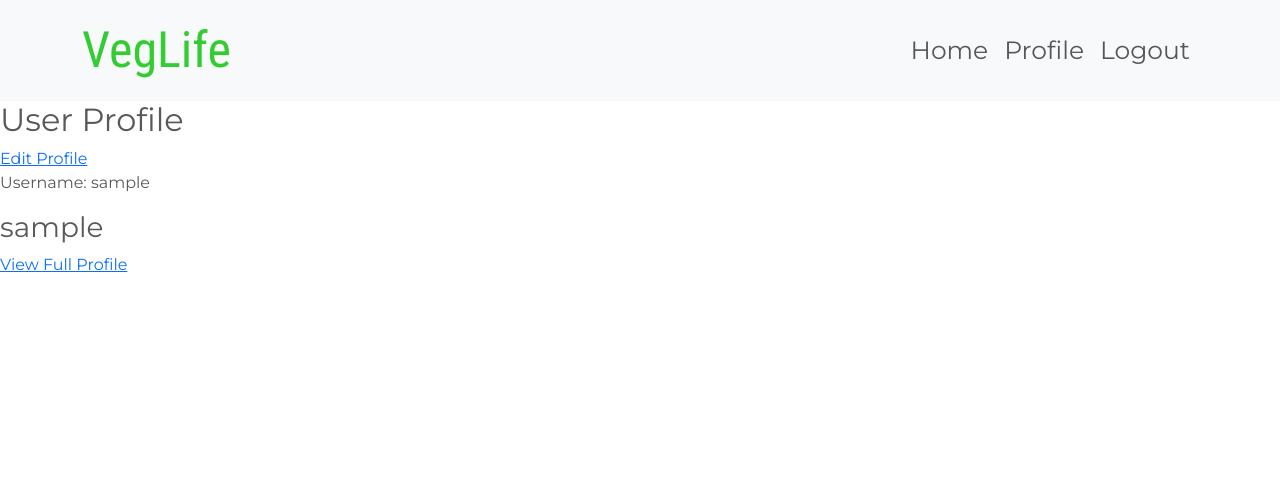
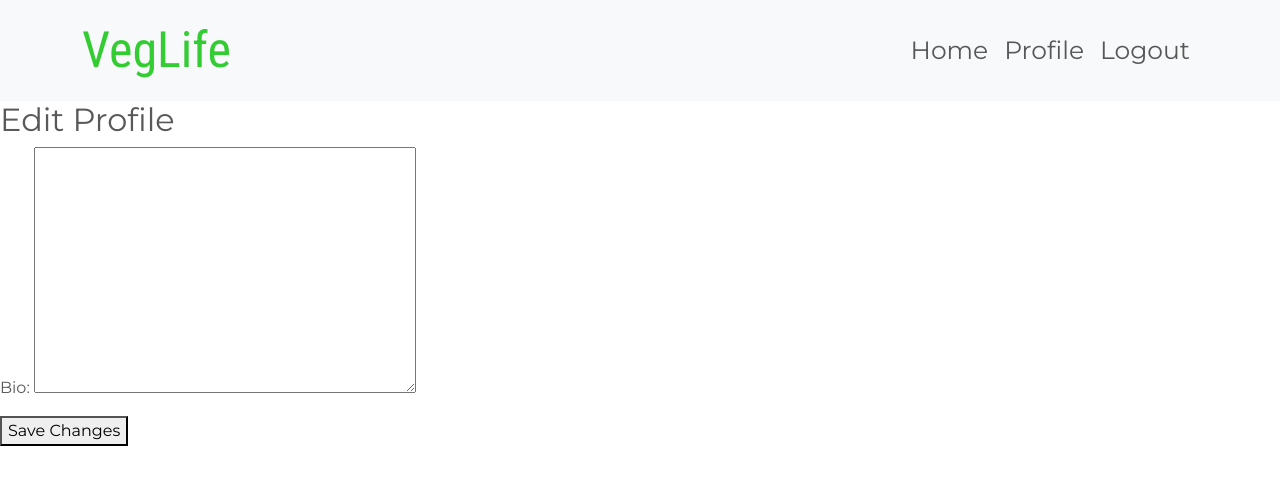
Before and after one commit to Sean-OBrien95/veg-life, a Django app: template templates/profile/edit_profile.html in a window 1280 px wide. Shown: the top 485 px of the page. Run offline with Django 3.2, Linux system fonts and the light colour scheme; the template is opened without the code that fills it: values that come from a table or form of the project are taken from there, others are empty; the visitor is signed in with stand-in values (Sample User, id 1); some libraries are stand-ins or nearby versions.

Commit message:
Add basic functionality for viewing and editing profile. Also installed Pillow for profile pictures

```diff
--- a/posts/forms.py
+++ b/posts/forms.py
@@ -1,7 +1,8 @@
-from .models import UserProfile, Comment, Post
+from .models import UserProfile, Comment, Post, Profile
 from django import forms
 from django.contrib.auth.forms import UserCreationForm
 from django.contrib.auth.models import User
+
 
 class CommentForm(forms.ModelForm):
     class Meta:
@@ -30,3 +31,15 @@ class UserProfileForm(forms.ModelForm):
     class Meta:
         model = UserProfile
         fields = ['bio']
+
+
+class UserForm(forms.ModelForm):
+    class Meta:
+        model = User
+        fields = ('username', 'email', 'password')
+
+
+class ProfileForm(forms.ModelForm):
+    class Meta:
+        model = Profile
+        fields = ('bio', 'profile_picture')
--- a/posts/models.py
+++ b/posts/models.py
@@ -2,6 +2,7 @@ from django.contrib.auth.models import User
 from django.db import models
 from cloudinary.models import CloudinaryField
 from django.utils.text import slugify
+
 
 
 STATUS = ((0, "Draft"), (1, "Published"))
@@ -63,3 +64,9 @@ class UserProfile(models.Model):
 
 class User(User):
     pass
+
+
+class Profile(models.Model):
+    user = models.OneToOneField(User, on_delete=models.CASCADE)
+    bio = models.TextField(blank=True)
+    profile_picture = models.ImageField(upload_to='profile_pics', blank=True)
--- a/posts/urls.py
+++ b/posts/urls.py
@@ -5,7 +5,7 @@ from django.urls import path
 urlpatterns = [
     path('', views.PostList.as_view(), name='home'),
     path('create_post/', views.create_post, name='create_post'),
-    path('<slug:slug>/', views.PostDetail.as_view(), name='post_detail'),
+    path('post/<slug:slug>/', views.PostDetail.as_view(), name='post_detail'),
     path('post/<slug:slug>/like/', views.PostLike.as_view(), name='post_like'),
     path('comment/<int:comment_id>/like/', views.like_comment, name='like_comment'),
 ]
--- a/templates/profile/edit_profile.html
+++ b/templates/profile/edit_profile.html
@@ -1,9 +1,9 @@
-{% extends 'base.html' %} {% block content %}
-<h2>User Profile</h2>
-<div class="profile-details">
-{% if request.user == user %}
-  <a href="{% url 'edit_profile' %}">Edit Profile</a>
-  {% endif %}
-  <p>Username: {{ user.username }}</p>
-</div>
-{% include 'partials/user_card.html' %} {% endblock %}
+{% extends 'base.html' %}
+{% block content %}
+<h2>Edit Profile</h2>
+<form method="post" enctype="multipart/form-data">
+    {% csrf_token %}
+    {{ form.as_p }}
+    <button type="submit">Save Changes</button>
+</form>
+{% endblock %}
--- a/veglife/settings.py
+++ b/veglife/settings.py
@@ -53,6 +53,7 @@ INSTALLED_APPS = [
     'django_summernote',
     'crispy_forms',
     'posts',
+    'PIL',
 ]
 
 SITE_ID = 1
--- a/veglife/urls.py
+++ b/veglife/urls.py
@@ -23,9 +23,7 @@ urlpatterns = [
     path('admin/', admin.site.urls),
     path('', include('posts.urls'), name='posts_urls'),
     path('accounts/', include('allauth.urls')),
+    path('summernote/', include('django_summernote.urls')),
     path('profile/', views.view_profile, name='view_profile'),
     path('profile/edit/', views.edit_profile, name='edit_profile'),
-    path('summernote/', include('django_summernote.urls')),
 ]
-
-# path('', home_view, name='home'),
```
Also changed, not shown: posts/views.py (+5 -14 lines), posts/migrations/0007_profile.py (added).
